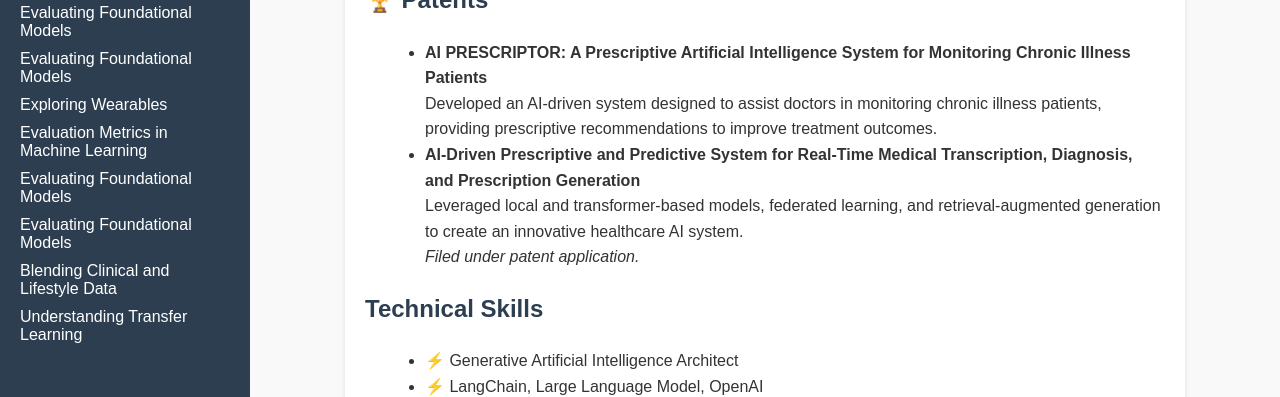
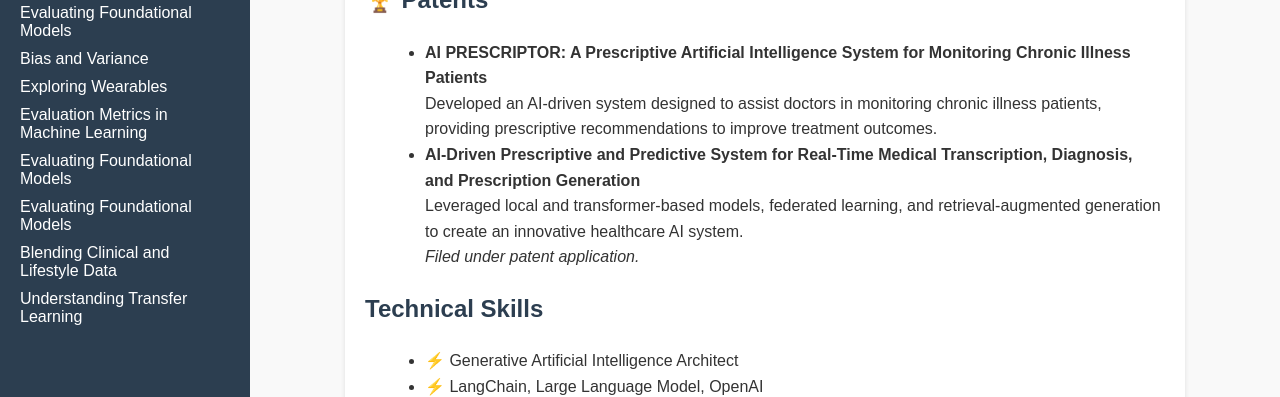
Before and after one commit to premkumarkora/pages, a plain HTML site: page index.html in a window 1280 px wide. Shown: the part 403-800 px from the top of the page. Drawn offline with Linux system fonts and the light colour scheme.

Commit message:
Update index.html

```diff
--- a/index.html
+++ b/index.html
@@ -53,7 +53,7 @@
         <a href="https://www.amazon.com/dp/B0DPQ457NK" target="_blank">Hard Cover</a>
         <h2>Articles</h2>
         <a href="Evaluating Foundational Models.HTML" target="content-frame">Evaluating Foundational Models</a>
-        <a href="Evaluating Foundational Models.HTML" target="content-frame">Evaluating Foundational Models</a>
+        <a href="Bias and Variance.HTML" target="content-frame">Bias and Variance</a>
         <a href="Exploring Wearables.HTML" target="content-frame">Exploring Wearables</a>
         <a href="Evaluation Metrics in Machine Learning.HTML" target="content-frame">Evaluation Metrics in Machine Learning</a>
         <a href="Evaluating Foundational Models.HTML" target="content-frame">Evaluating Foundational Models</a>
```
